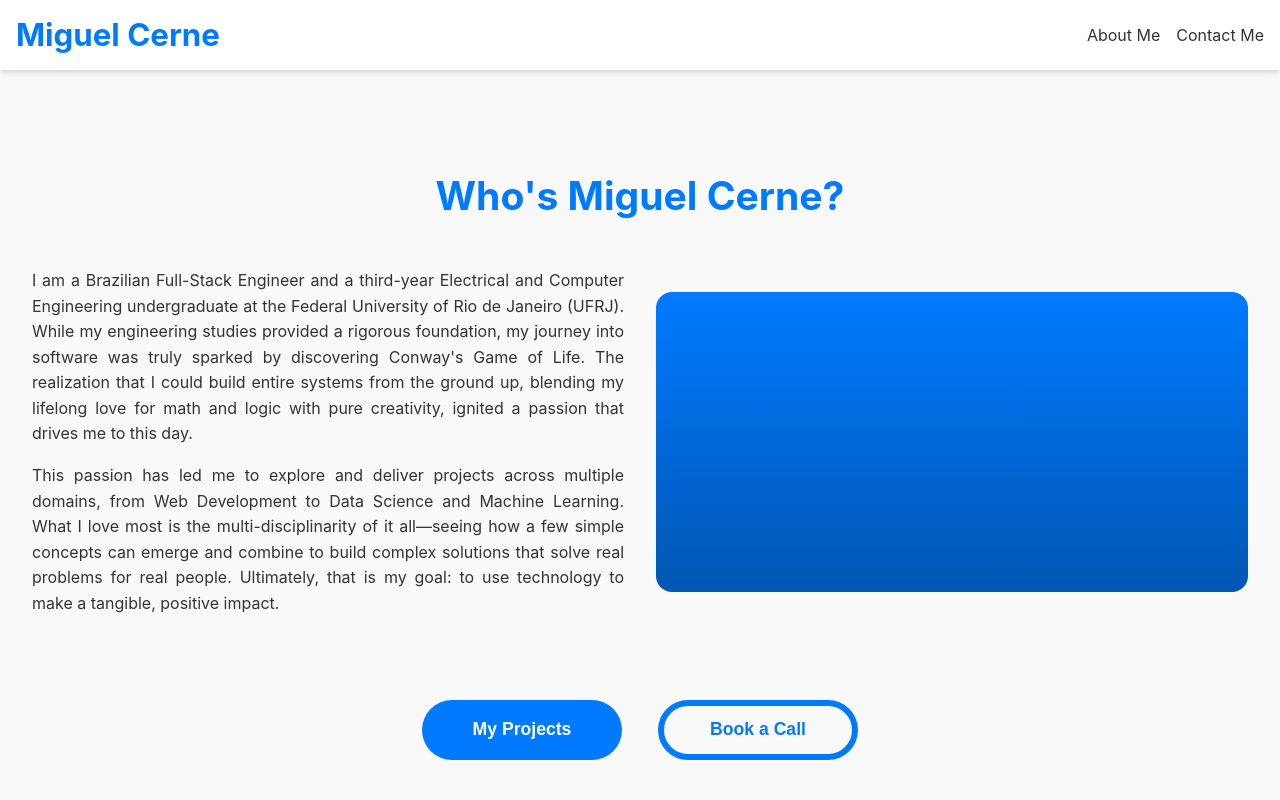
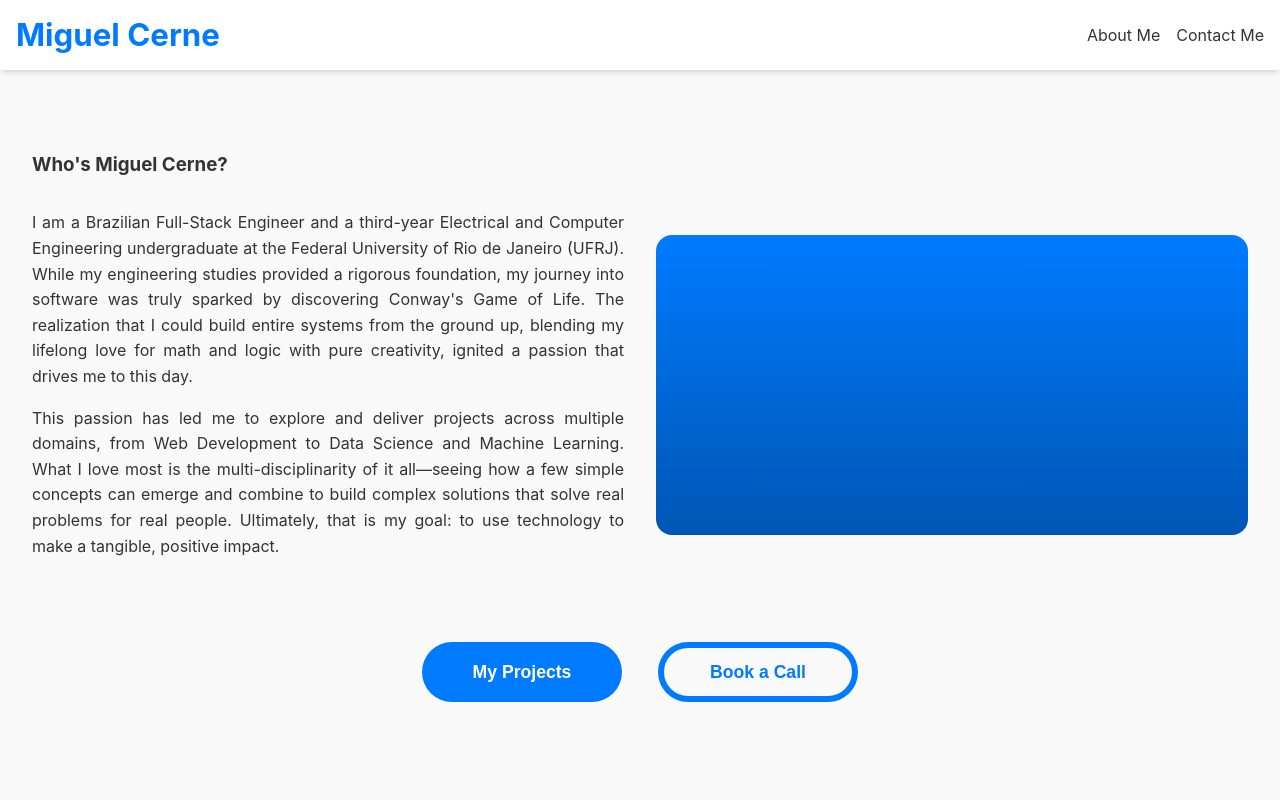
Before and after one commit to Cerne17/portfolio-fullstack, a React (Create React App) app in the folder frontend/: page / in a window 1280 px wide. Shown: the top 800 px of the page. Built offline with nearby package versions, Linux system fonts and the light colour scheme; no server answers.

Commit message:
chore: tests for globals styling

```diff
--- a/frontend/src/sections/Hero/Hero.tsx
+++ b/frontend/src/sections/Hero/Hero.tsx
@@ -2,11 +2,13 @@ import React from "react";
 import styles from "./Hero.module.css";
 import CtaTransparentButton from "../../components/CtaTransparentButton/CtaTransparentButton";
 import CtaBlueButton from "../../components/CtaBlueButton/CtaBlueButton";
+// import "@/styles/globals.css";
+import "../../styles/globals.css";
 
 const Hero: React.FC = () => {
   return (
     <section id="hero" className={styles.heroSection}>
-      <h3 className={styles.sectionTitle}>Who's Miguel Cerne?</h3>
+      <h3 className={`sectionTitle`}>Who's Miguel Cerne?</h3>
       <div className={styles.heroContainer}>
         <div className={styles.leftHeroContainer}>
           <p className={styles.text}>
```
